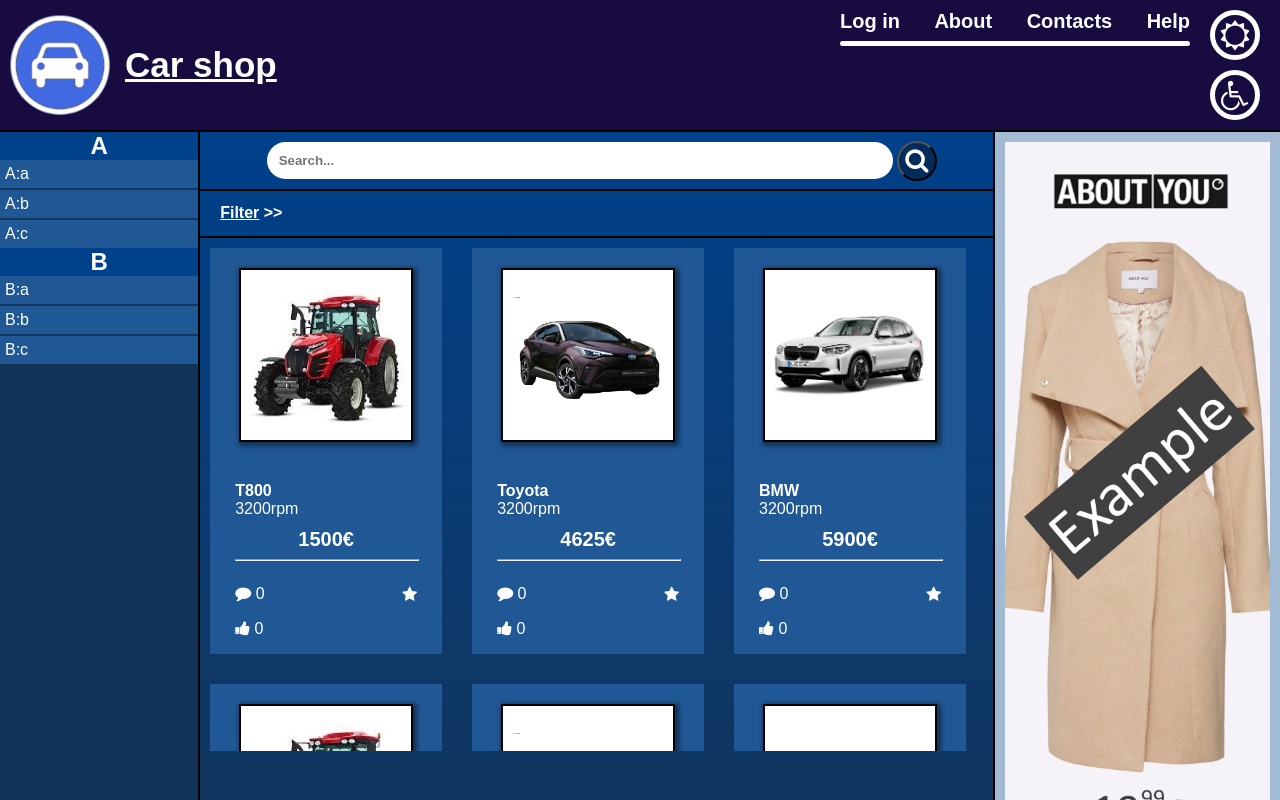
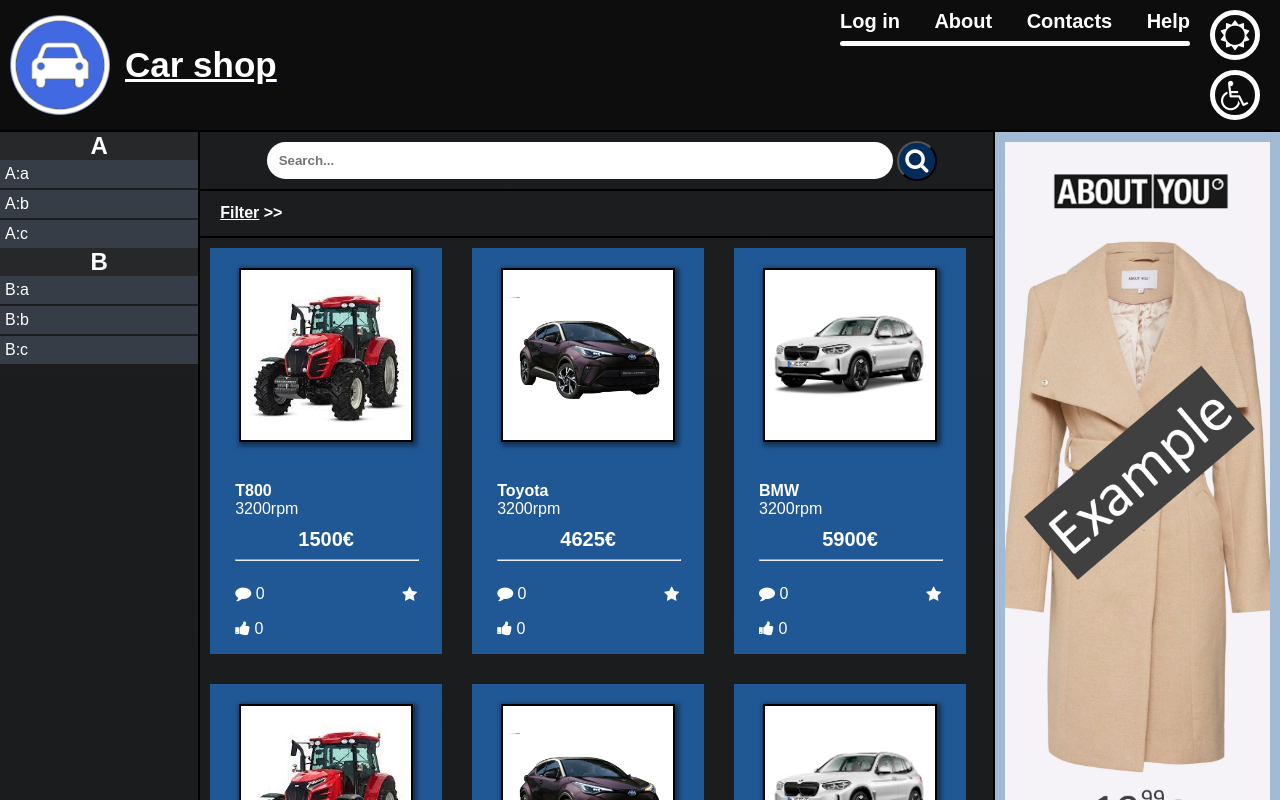
Before and after one commit to ModestasSinkevicius1/challenge_3_car_shop, a website with bundled scripts: page index.html in a window 1280 px wide. Both pictures are taken after a click on the link 1235 px from the left and 35 px from the top of the page. Shown: the top 800 px of the page. Built offline with nearby package versions, Linux system fonts and the light colour scheme; files whose address does not match are found by name.

Commit message:
added early session storage

```diff
--- a/index.html
+++ b/index.html
@@ -28,7 +28,7 @@
         </div>
     </header>
     <main class="main-container">
-        <div class="left-item">
+        <div class="left-item mode-color">
             <div class="category-list">
                 <h2>
                     A
@@ -58,7 +58,7 @@
                 </a>
             </div>
         </div>
-        <div class="right-item">
+        <div class="right-item mode-color">
             <div class="search-bar">
                 <form id="form-search">
                     <input type="search" name="search_bar" id="search_bar" placeholder="Search...">
@@ -122,7 +122,7 @@
             </a>
         </div>
     </main>
-    <footer class="container">
+    <footer class="container footer-mode">
         <a href="#" class="fa fa-facebook social-img"></a>
         <a href="#" class="fa fa-twitter social-img"></a>
         <a href="#" class="fa fa-instagram social-img"></a>
@@ -130,6 +130,5 @@
         <p>&#169; Anonymous</p>
     </footer>
     <script src="./js/main/index.js" type="module" defer></script>
-    <script src="./js/mode.js" type="module" defer></script>
 </body>
 </html>
--- a/js/components/Filter.js
+++ b/js/components/Filter.js
@@ -1,8 +1,10 @@
 class Filter{
-    constructor(selector){
+    constructor(selector, gallerySelector){
         this.selector = selector;
+        this.gallerySelector = gallerySelector;
         this.toggle = true;
         this.filterBlock = document.querySelector(this.selector);
+        this.galleryBlock = document.querySelector(this.gallerySelector);
     }
 
     expandFilter(){
@@ -17,6 +19,7 @@
             this.toggle = true;
         }
         this.resizeFilter();
+        this.resizeGallery();
     }
 
     resizeFilter(){
@@ -27,6 +30,17 @@
         else if(!this.toggle)
             this.filterBlock.style.height = '125px';
     }
+
+    resizeGallery(){
+        if(window.innerWidth < 800 && !this.toggle)
+            this.galleryBlock.style.height = '48.5%';
+        else if(window.innerWidth < 1200 && !this.toggle)
+            this.galleryBlock.style.height = '62.0%';
+        else if(!this.toggle)
+            this.galleryBlock.style.height = '68.0%';
+        else
+            this.galleryBlock.style.height = '85.8%';
+    }
 }
 
 export { Filter }
--- a/js/main/index.js
+++ b/js/main/index.js
@@ -1,6 +1,7 @@
 import { Filter } from "../components/Filter.js";
 import { Gallery } from "../components/Gallery.js";
 import { galleryData } from "../data/galleryData.js";
+import { changeMode, loadCookies } from "../mode.js";
 
 const filter = {
     sort: undefined,
@@ -28,12 +29,25 @@
 }
 
 const g = new Gallery(galleryData, '#gallery_container', filter);
-const f = new Filter('#filter_form');
+const f = new Filter('#filter_form', '#gallery_container');
+
+//Filter apply button
 
 const btnEvent = document.querySelector('#btn-apply');
 btnEvent.addEventListener('click', updateFilter);
+
+//Filter expander
 
 const expandEvent = document.querySelector('#filter_expander');
 expandEvent.addEventListener('click', () => f.expandFilter());
 
 window.addEventListener('resize', () => f.resizeFilter());
+window.addEventListener('resize', () => f.resizeGallery());
+
+//Night/Day mode
+
+const modeEvent = document.querySelector('#mode-changer')
+
+loadCookies();
+
+modeEvent.addEventListener('click', changeMode)
--- a/js/mode.js
+++ b/js/mode.js
@@ -1,19 +1,83 @@
-const headerBlock = document.getElementById("mode-changer");
-headerBlock.addEventListener('click', changeMode);
+const itemBlocks = document.querySelectorAll('.mode-color');
+    const galleryBlocks = document.querySelectorAll('.gallery-item');
+    const footerBlock = document.querySelector('.footer-mode');
+    const categoryBlocks = document.querySelectorAll('.category-list>h2');
+    const categoryLinkBlocks = document.querySelectorAll('.category-list>a');
+    const headerBlock = document.getElementById("header-container");
+
+function changeModeColor(blocks, ...color){
+    if(color.length>1){
+        for(const block of blocks){
+            block.style.backgroundImage = `linear-gradient(${color[0]}, ${color[1]})`;
+        }
+    }
+    else{
+        for(const block of blocks){
+            block.style.backgroundColor = color;
+        }
+    }
+}
+
+function saveCookie(key, value){
+    sessionStorage.setItem(key, value);
+}
+
+function loadCookies(key){
+    headerBlock.style.backgroundColor = sessionStorage.getItem('header-block');
+    changeModeColor(itemBlocks, sessionStorage.getItem('item-block-1'), sessionStorage.getItem('item-block-2'));
+    changeModeColor(galleryBlocks, sessionStorage.getItem('gallery-block'));
+    changeModeColor(categoryBlocks, sessionStorage.getItem('category-block'));
+    changeModeColor(categoryLinkBlocks, sessionStorage.getItem('category-link-block'));
+    footerBlock.style.backgroundImage = `linear-gradient(${sessionStorage.getItem('footer-block-1')}, ${sessionStorage.getItem('footer-block-2')})`;
+}
 
 function changeMode(e){
-    const dark = 'rgb(24, 11, 64)';
+    const dark = 'rgb(13, 13, 13)';
     const light = 'rgb(15, 123, 190)';
 
-    const headerBlock = document.getElementById("header-container");
+
+
+
     if(headerBlock.style.backgroundColor === dark){
+        changeModeColor(itemBlocks, 'var(--main-color)', 'rgb(19, 52, 89)');
+        changeModeColor(galleryBlocks, '#205896');
+        changeModeColor(categoryBlocks, '#00418b');
+        changeModeColor(categoryLinkBlocks, '#205896');
+        footerBlock.style.backgroundImage = `linear-gradient(#133459, #030b14)`;
+
         e.target.classList.remove('fa-sun-o');
         e.target.classList.add('fa-moon-o');
         headerBlock.style.backgroundColor = light;
+
+        saveCookie('header-block', light);
+        saveCookie('item-block-1', 'var(--main-color)');
+        saveCookie('item-block-2', 'rgb(19, 52, 89)');
+        saveCookie('gallery-block', '#205896');
+        saveCookie('category-block', '#00418b');
+        saveCookie('category-link-block', '#205896');
+        saveCookie('footer-block-1', '#133459');
+        saveCookie('footer-block-2', '#030b14');
     }
     else{
+        changeModeColor(itemBlocks, '#1c1d1e', '#1b1c1d');
+        changeModeColor(galleryBlocks, '#292d31');
+        changeModeColor(categoryBlocks, '#27282a');
+        changeModeColor(categoryLinkBlocks, '#363d46');
+        footerBlock.style.backgroundImage = `linear-gradient(#1b1c1d, #1c1d1e)`;
+
         e.target.classList.remove('fa-moon-o');
         e.target.classList.add('fa-sun-o');
         headerBlock.style.backgroundColor = dark;
+
+        saveCookie('header-block', dark);
+        saveCookie('item-block-1', '#1c1d1e');
+        saveCookie('item-block-2', '#1b1c1d');
+        saveCookie('gallery-block', '#292d31');
+        saveCookie('category-block', '#27282a');
+        saveCookie('category-link-block', '#363d46');
+        saveCookie('footer-block-1', '#1b1c1d');
+        saveCookie('footer-block-2', '#1c1d1e');
     }
 }
+
+export { changeMode, loadCookies }
--- a/style/components/filter.css
+++ b/style/components/filter.css
@@ -10,29 +10,12 @@
     cursor: pointer;
 }
 
-/*.filter-title:active + form{
-    height: 100%;
-    padding-bottom: 10px;
-}
-*/
-
 .filter-container>form{
     display: grid;
     gap: 10px;
     height: 0;
     overflow: hidden;
     transition: height 0.5s;
-}
-
-@keyframes expand{
-    0%{
-        height: 0;
-        background-color: white;
-    }
-    100%{
-        height: 100px;
-        background-color: yellow;
-    }
 }
 
 .filter-container>form>div{
--- a/style/pages/home.css
+++ b/style/pages/home.css
@@ -93,7 +93,7 @@
     margin: 0 17px 0 0;
     flex-wrap: wrap;
     justify-content: center;
-    height: 68.5%;
+    height: 85.8%;
     overflow-y:scroll;
     gap:10px;
 }
@@ -198,7 +198,7 @@
         display: none;
     }
     .gallery-container{
-        height: 62%;
+        height: 85.8%;
     }
 }
 
@@ -211,7 +211,7 @@
 @media (max-width: 800px)
 {
     .gallery-container{
-        height: 49.5%;
+        height: 85.8%;
     }
 }
 
```
